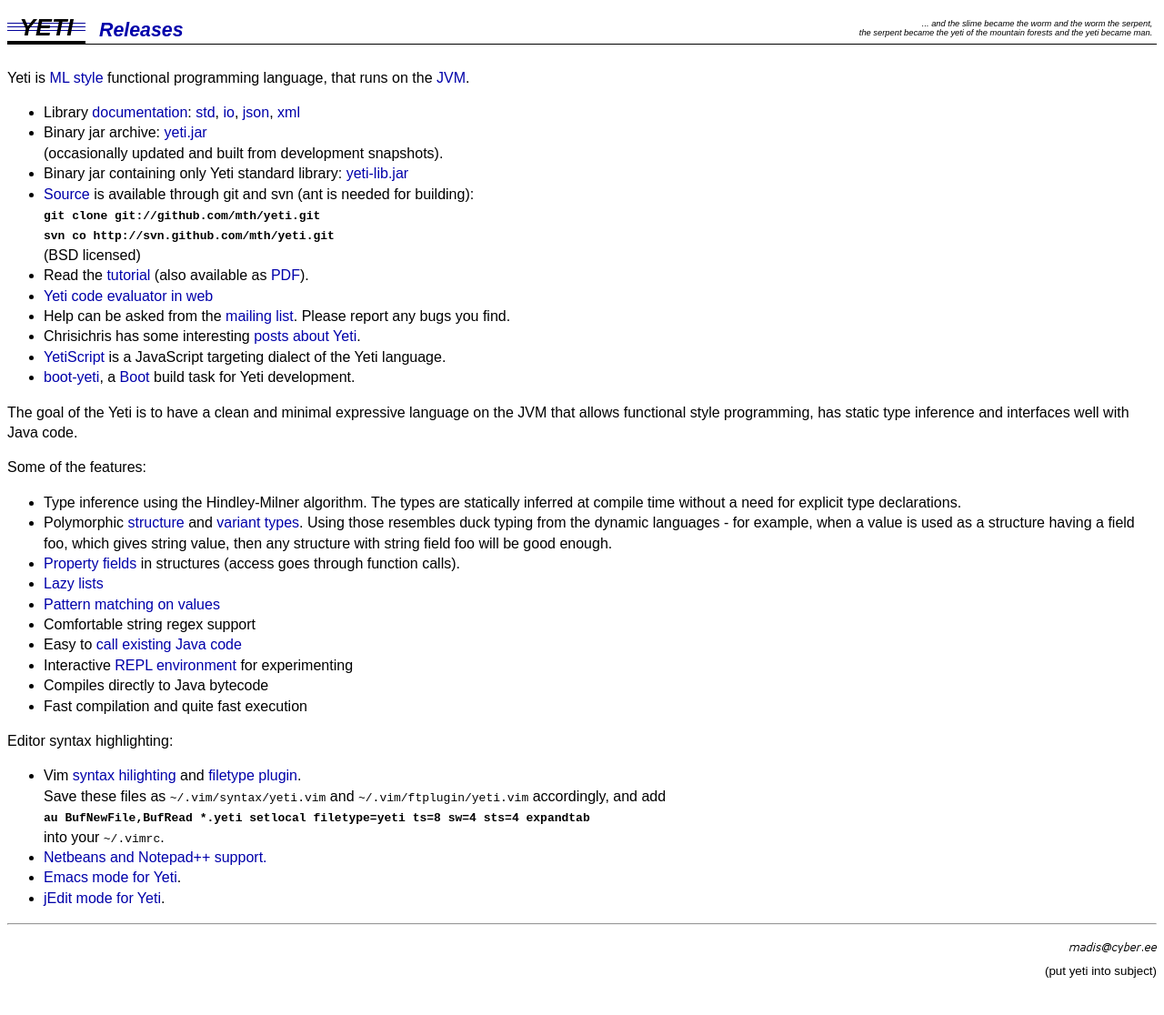
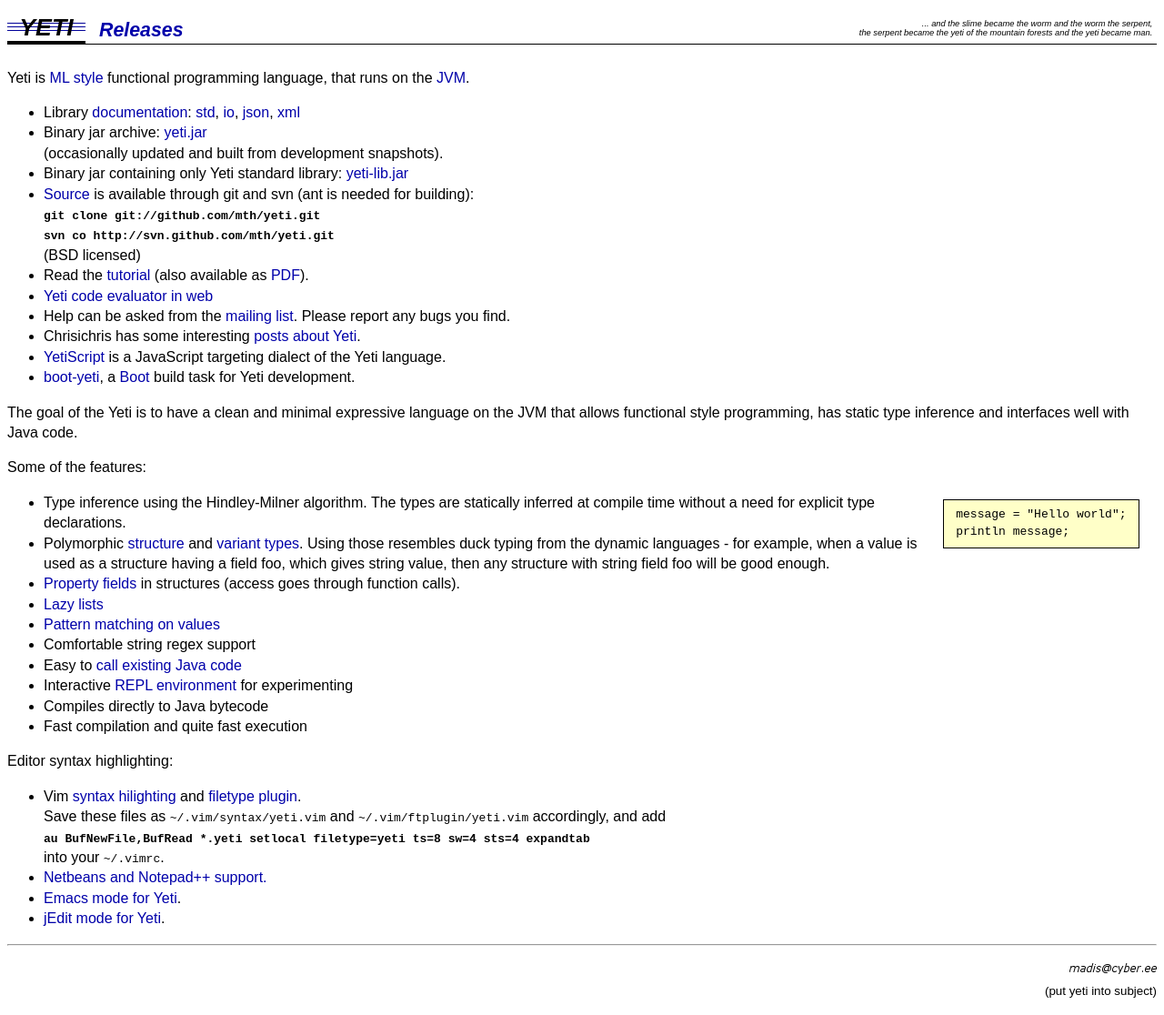
Before and after one commit to mth/mth.github.com, a Jekyll site: the page built from newyeti/index.html, in a window 1280 px wide. Shown: the whole page at 91% size. Built offline with Jekyll 4.4.1, drawn with Linux system fonts in a browser that asks for light colours; Markdown is read by kramdown in place of the engine named in the settings; before the commit the page ends 1094 px from its top, so only the background shows below that.

Commit message:
hello world

```diff
--- a/newyeti/index.html
+++ b/newyeti/index.html
@@ -34,6 +34,8 @@ Please report any bugs you find.
 The goal of the Yeti is to have a clean and minimal expressive language on the JVM that allows functional style programming, has static type inference and interfaces well with Java code.
 <p>
 Some of the features:
+<pre class=hello>message = "Hello world";
+println message;</pre>
 <ul>
 <li>Type inference using the Hindley-Milner algorithm. The types are
 statically inferred at compile time without a need for explicit type
--- a/newyeti/style.css
+++ b/newyeti/style.css
@@ -1,4 +1,5 @@
 body {	font-family: sans-serif; background-color: white }
+.content{line-height: 1.4}
 code {	font-family: monospace}
 a {	color: #0000aa; text-decoration: none}
 a:hover{background-color: #DDD}
@@ -26,4 +27,8 @@ a:hover{background-color: #DDD}
 	margin: 3ex 1em;
 	background-color: #ccf;
 	font-size: 90%}
-.content{line-height: 1.4}
+pre {   background: #ffffc8;
+        border: 1px solid black;
+        margin: 1ex 1.5em;
+        padding: 0.6em 1em; overflow: auto}
+pre.hello {float: right}
```
